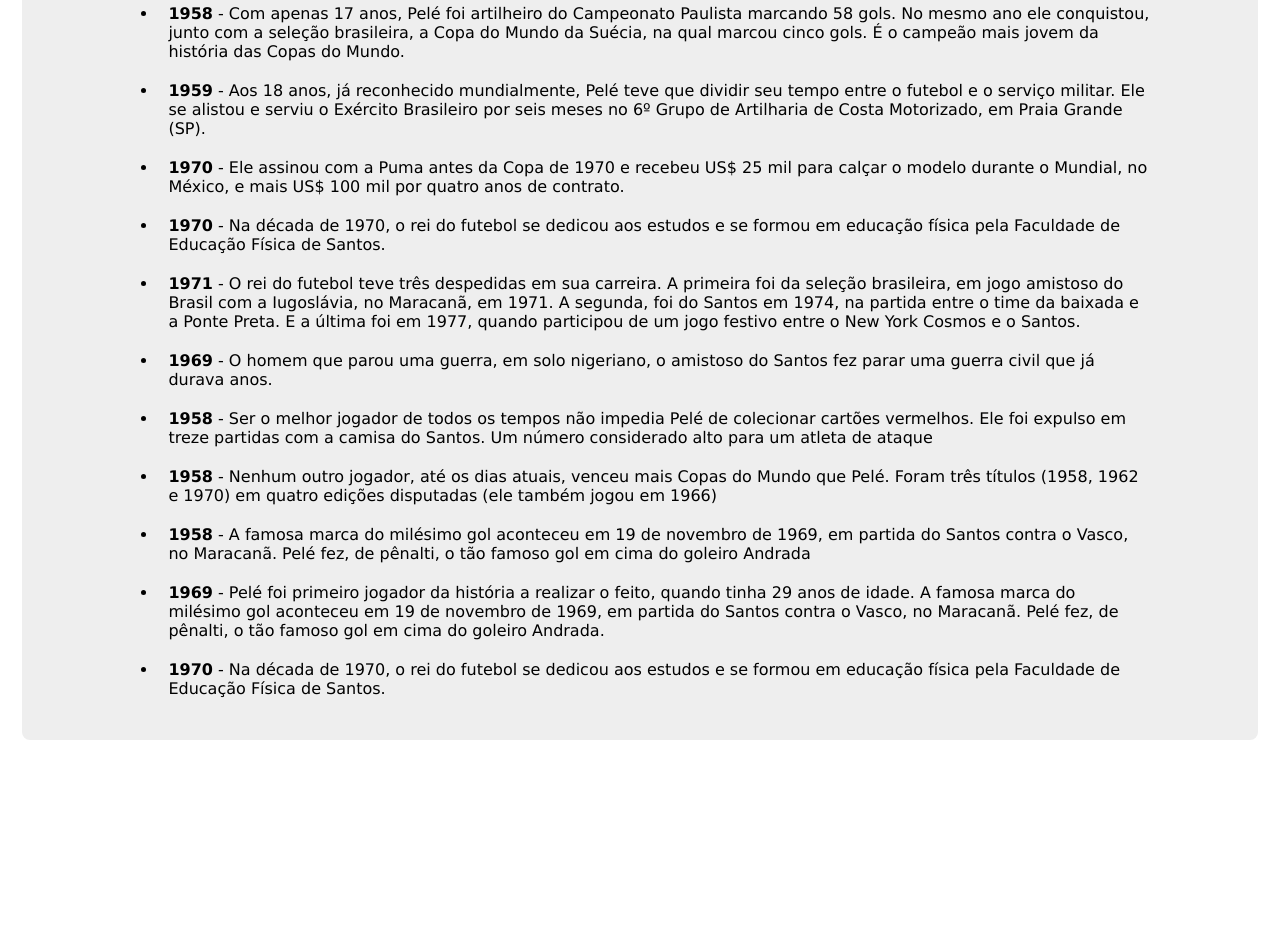
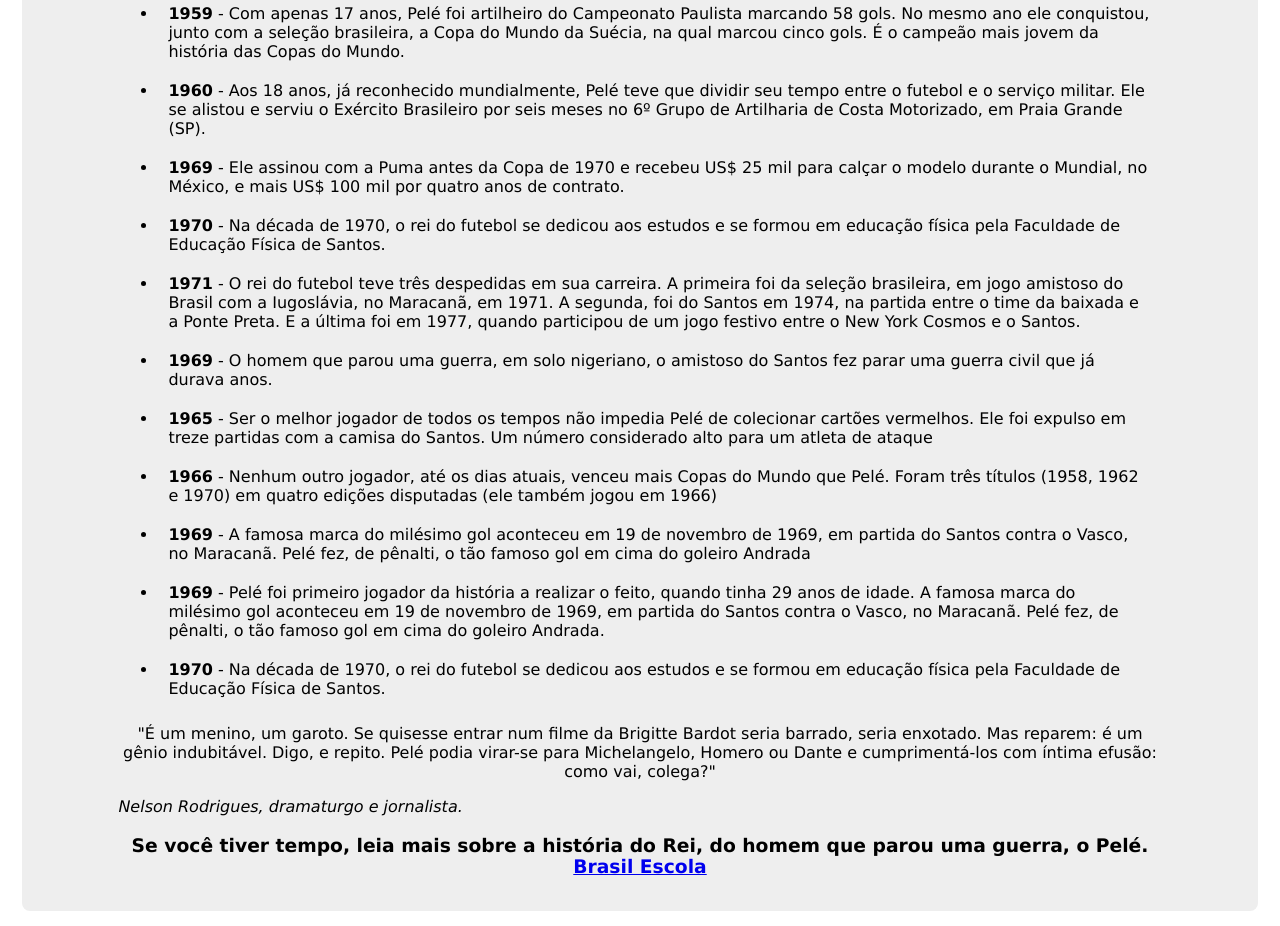
Before and after one commit to jorginhosilva/html-css, a plain HTML site: page desafios/project_tributo/index.html in a window 1280 px wide. Shown: the part 1091-2017 px from the top of the page. Before the commit the page ends 1845 px from the top, so only its background shows below. Drawn offline with Linux system fonts and the light colour scheme.

Commit message:
finalizando o projeto para o FreeCodeCamp

```diff
--- a/desafios/project_tributo/index.html
+++ b/desafios/project_tributo/index.html
@@ -1,11 +1,13 @@
 <!DOCTYPE html>
 <html lang="pt-br">
+
 <head>
     <meta charset="UTF-8">
     <meta name="viewport" content="width=device-width, initial-scale=1.0">
     <link rel="stylesheet" href="styles.css">
     <title>Pelé - Tributo</title>
 </head>
+
 <body>
     <main id="main">
         <h1 id="title">
@@ -31,43 +33,93 @@
                     </h3>
 
                     <ul>
-                <li><strong>1940</strong> - Pelé nasceu em 23 de outubro de 1940 na cidade de Três Corações, em Minas Gerais. Antes de completar 5 anos de idade, sua família se mudou para Bauru, onde deu os seus primeiros passos no futebol.</li>
+                        <li><strong>1940</strong> - Pelé nasceu em 23 de outubro de 1940 na cidade de Três Corações, em
+                            Minas Gerais. Antes de completar 5 anos de idade, sua família se mudou para Bauru, onde deu
+                            os seus primeiros passos no futebol.</li>
 
-                <li><strong>1954</strong> - Aos 14 anos, Pelé foi campeão invicto pelo time juvenil do Bauru Atlético Clube, o Baquinho, e pela primeira vez sua foto foi publicada em um jornal de grande circulação, A Gazeta Esportiva.</li>
+                        <li><strong>1954</strong> - Aos 14 anos, Pelé foi campeão invicto pelo time juvenil do Bauru
+                            Atlético Clube, o Baquinho, e pela primeira vez sua foto foi publicada em um jornal de
+                            grande circulação, A Gazeta Esportiva.</li>
 
-                <li><strong>1956</strong> - A sua primeira partida pelo Santos foi num amistoso no dia 7 de setembro de 1956, entre Santos e Corinthians de Santo André.</li>
+                        <li><strong>1956</strong> - A sua primeira partida pelo Santos foi num amistoso no dia 7 de
+                            setembro de 1956, entre Santos e Corinthians de Santo André.</li>
 
-                <li><strong>1957</strong> - Pelé perdeu sua primeira final vestindo o manto branco do Santos. O futuro rei desperdiçou um pênalti e amargou o vice-campeonato na decisão da Liga Amadora da cidade, contra o Jabaquara</li>
+                        <li><strong>1957</strong> - Pelé perdeu sua primeira final vestindo o manto branco do Santos. O
+                            futuro rei desperdiçou um pênalti e amargou o vice-campeonato na decisão da Liga Amadora da
+                            cidade, contra o Jabaquara</li>
 
-                <li><strong>1958</strong> - Em 25 de fevereiro de 1958 Pelé foi chamado de rei pela primeira vez, após triunfo do Santos por 5 a 3 contra o América (RJ) pelo Torneio Rio-São Paulo, no Maracanã. Nessa partida, o jovem camisa 10 do Santos fez quatro gols e o jornalista Nelson Rodrigues escreveu uma crônica, onde classificava Pelé como rei do futebol.</li>
+                        <li><strong>1958</strong> - Em 25 de fevereiro de 1958 Pelé foi chamado de rei pela primeira
+                            vez, após triunfo do Santos por 5 a 3 contra o América (RJ) pelo Torneio Rio-São Paulo, no
+                            Maracanã. Nessa partida, o jovem camisa 10 do Santos fez quatro gols e o jornalista Nelson
+                            Rodrigues escreveu uma crônica, onde classificava Pelé como rei do futebol.</li>
 
-                <li><strong>1958</strong> - Com apenas 17 anos, Pelé foi artilheiro do Campeonato Paulista marcando 58 gols. No mesmo ano ele conquistou, junto com a seleção brasileira, a Copa do Mundo da Suécia, na qual marcou cinco gols. É o campeão mais jovem da história das Copas do Mundo.</li>
+                        <li><strong>1959</strong> - Com apenas 17 anos, Pelé foi artilheiro do Campeonato Paulista
+                            marcando 58 gols. No mesmo ano ele conquistou, junto com a seleção brasileira, a Copa do
+                            Mundo da Suécia, na qual marcou cinco gols. É o campeão mais jovem da história das Copas do
+                            Mundo.</li>
 
-                <li><strong>1959</strong> - Aos 18 anos, já reconhecido mundialmente, Pelé teve que dividir seu tempo entre o futebol e o serviço militar. Ele se alistou e serviu o Exército Brasileiro por seis meses no 6º Grupo de Artilharia de Costa Motorizado, em Praia Grande (SP).</li>
+                        <li><strong>1960</strong> - Aos 18 anos, já reconhecido mundialmente, Pelé teve que dividir seu
+                            tempo entre o futebol e o serviço militar. Ele se alistou e serviu o Exército Brasileiro por
+                            seis meses no 6º Grupo de Artilharia de Costa Motorizado, em Praia Grande (SP).</li>
 
-                <li><strong>1970</strong> - Ele assinou com a Puma antes da Copa de 1970 e recebeu US$ 25 mil para calçar o modelo durante o Mundial, no México, e mais US$ 100 mil por quatro anos de contrato.</li>
+                        <li><strong>1969</strong> - Ele assinou com a Puma antes da Copa de 1970 e recebeu US$ 25 mil
+                            para calçar o modelo durante o Mundial, no México, e mais US$ 100 mil por quatro anos de
+                            contrato.</li>
 
-                <li><strong>1970</strong> - Na década de 1970, o rei do futebol se dedicou aos estudos e se formou em educação física pela Faculdade de Educação Física de Santos.</li>
+                        <li><strong>1970</strong> - Na década de 1970, o rei do futebol se dedicou aos estudos e se
+                            formou em educação física pela Faculdade de Educação Física de Santos.</li>
 
-                <li><strong>1971</strong> - O rei do futebol teve três despedidas em sua carreira. A primeira foi da seleção brasileira, em jogo amistoso do Brasil com a Iugoslávia, no Maracanã, em 1971. A segunda, foi do Santos em 1974, na partida entre o time da baixada e a Ponte Preta. E a última foi em 1977, quando participou de um jogo festivo entre o New York Cosmos e o Santos.</li>
+                        <li><strong>1971</strong> - O rei do futebol teve três despedidas em sua carreira. A primeira
+                            foi da seleção brasileira, em jogo amistoso do Brasil com a Iugoslávia, no Maracanã, em
+                            1971. A segunda, foi do Santos em 1974, na partida entre o time da baixada e a Ponte Preta.
+                            E a última foi em 1977, quando participou de um jogo festivo entre o New York Cosmos e o
+                            Santos.</li>
 
-                <li><strong>1969</strong> - O homem que parou uma guerra, em solo nigeriano, o amistoso do Santos fez parar uma guerra civil que já durava anos.</li>
+                        <li><strong>1969</strong> - O homem que parou uma guerra, em solo nigeriano, o amistoso do
+                            Santos fez parar uma guerra civil que já durava anos.</li>
 
-                <li><strong>1958</strong> - Ser o melhor jogador de todos os tempos não impedia Pelé de colecionar cartões vermelhos. Ele foi expulso em treze partidas com a camisa do Santos. Um número considerado alto para um atleta de ataque</li>
+                        <li><strong>1965</strong> - Ser o melhor jogador de todos os tempos não impedia Pelé de
+                            colecionar cartões vermelhos. Ele foi expulso em treze partidas com a camisa do Santos. Um
+                            número considerado alto para um atleta de ataque</li>
 
-                <li><strong>1958</strong> - Nenhum outro jogador, até os dias atuais, venceu mais Copas do Mundo que Pelé. Foram três títulos (1958, 1962 e 1970) em quatro edições disputadas (ele também jogou em 1966)</li>
+                        <li><strong>1966</strong> - Nenhum outro jogador, até os dias atuais, venceu mais Copas do Mundo
+                            que Pelé. Foram três títulos (1958, 1962 e 1970) em quatro edições disputadas (ele também
+                            jogou em 1966)</li>
 
-                <li><strong>1958</strong> - A famosa marca do milésimo gol aconteceu em 19 de novembro de 1969, em partida do Santos contra o Vasco, no Maracanã. Pelé fez, de pênalti, o tão famoso gol em cima do goleiro Andrada</li>
+                        <li><strong>1969</strong> - A famosa marca do milésimo gol aconteceu em 19 de novembro de 1969,
+                            em partida do Santos contra o Vasco, no Maracanã. Pelé fez, de pênalti, o tão famoso gol em
+                            cima do goleiro Andrada</li>
 
-                <li><strong>1969</strong> - Pelé foi primeiro jogador da história a realizar o feito, quando tinha 29 anos de idade. A famosa marca do milésimo gol aconteceu em 19 de novembro de 1969, em partida do Santos contra o Vasco, no Maracanã. Pelé fez, de pênalti, o tão famoso gol em cima do goleiro Andrada.</li>
+                        <li><strong>1969</strong> - Pelé foi primeiro jogador da história a realizar o feito, quando
+                            tinha 29 anos de idade. A famosa marca do milésimo gol aconteceu em 19 de novembro de 1969,
+                            em partida do Santos contra o Vasco, no Maracanã. Pelé fez, de pênalti, o tão famoso gol em
+                            cima do goleiro Andrada.</li>
 
-                <li><strong>1970</strong> - Na década de 1970, o rei do futebol se dedicou aos estudos e se formou em educação física pela Faculdade de Educação Física de Santos.</li>
+                        <li><strong>1970</strong> - Na década de 1970, o rei do futebol se dedicou aos estudos e se
+                            formou em educação física pela Faculdade de Educação Física de Santos.</li>
 
                     </ul>
+
+                    <p>
+                        "É um menino, um garoto. Se quisesse entrar num filme da Brigitte Bardot seria barrado, seria
+                        enxotado. Mas reparem: é um gênio indubitável. Digo, e repito. Pelé podia virar-se para
+                        Michelangelo, Homero ou Dante e cumprimentá-los com íntima efusão: como vai, colega?"
+                    </p>
+
+                    <cite>
+                        Nelson Rodrigues, dramaturgo e jornalista.
+                    </cite>
+
+                    <h3>
+                        Se você tiver tempo, leia mais sobre a história do Rei, do homem que parou uma guerra, o Pelé.
+                        <a id="tribute-link" href="https://brasilescola.uol.com.br/biografia/pele.htm"
+                            target="_blank">Brasil Escola</a>
+                    </h3>
 
                 </section>
 
     </main>
 
 </body>
+
 </html>
--- a/desafios/project_tributo/styles.css
+++ b/desafios/project_tributo/styles.css
@@ -28,6 +28,10 @@ li {
     padding: 10px;
 }
 
+h3 {
+    text-align: center;
+}
+
 /* TODAS AS ID'S DO CÓDIGO */
 
 #title {
```
Lines whose indentation alone changed are shown as unchanged.
